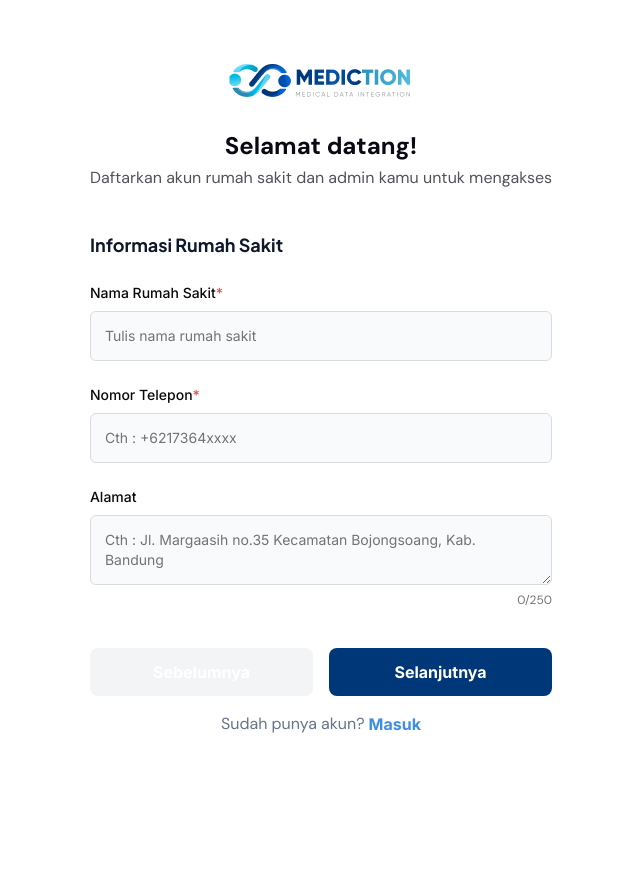
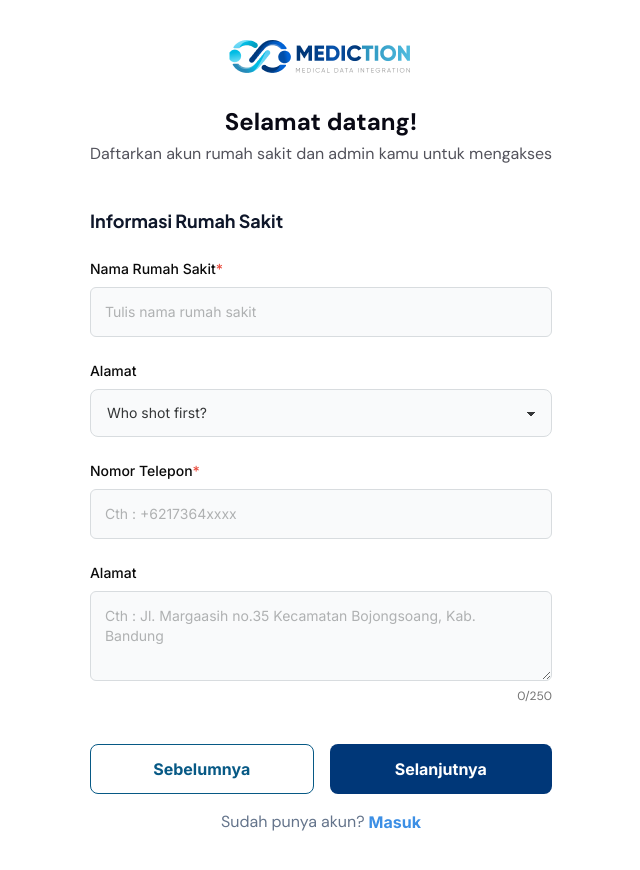
Before and after one commit to craftalpian/mediction, a Next.js app: page /register in a window 1280 px wide. Shown: the top 870 px of the page, without its empty margins (319-959 px from the left). Before the commit the page ends 800 px from the top, so only its background shows below. Built offline with nearby package versions, Linux system fonts and the light colour scheme.

Commit message:
Register

```diff
--- a/app/_atoms/button.tsx
+++ b/app/_atoms/button.tsx
@@ -5,15 +5,24 @@ import clsx from "clsx";
 export interface ButtonInterface {
   title: string;
   disable?: boolean;
+  stroke?: boolean;
 }
 
-export default function Button({ title, disable = false }: ButtonInterface) {
+export default function Button({
+  title,
+  disable = false,
+  stroke = false,
+}: ButtonInterface) {
   return (
     <button
       disabled={disable}
       className={clsx(
-        `w-full rounded-lg justify-center items-center py-3 text-white ${inter.className} font-bold text-base bg-[#003778]`,
-        { "bg-gray-100 text-stone-300": disable }
+        `w-full rounded-lg justify-center items-center py-3 ${inter.className} font-bold text-base bg-[#003778]`,
+        {
+          "bg-gray-100 text-stone-300": disable,
+          "border border-sky-800 bg-white text-sky-800": stroke,
+          "text-white": !stroke,
+        }
       )}
     >
       {title}
--- a/app/_atoms/input.tsx
+++ b/app/_atoms/input.tsx
@@ -18,7 +18,7 @@ export default function Input({
     <input
       type={type}
       placeholder={placeholder}
-      className={`p-[14px] placeholder:text-[#717375] bg-gray-50 ${inter.className} placeholder:${inter.className} text-sm font-normal outline-none border border-[#D8DCDF] rounded-md`}
+      className={`p-[14px] placeholder:text-[#afb1b2] text-[#353738] bg-gray-50 ${inter.className} placeholder:${inter.className} text-sm font-normal outline-none border border-[#D8DCDF] rounded-md`}
     />
   );
 }
--- a/app/register/_components/hospital-info.tsx
+++ b/app/register/_components/hospital-info.tsx
@@ -17,6 +17,18 @@ export default function HospitalInfo() {
         title="Nama Rumah Sakit"
         type="text"
       />
+      <div className="flex flex-col space-y-2">
+        <Title required={false} title="Alamat" />
+        <div className="w-full flex flex-col">
+          <select className="select select-bordered w-full placeholder:text-[#afb1b2] text-[#353738] bg-gray-50 ${inter.className} placeholder:${inter.className} text-sm font-normal border border-[#D8DCDF]">
+            <option disabled selected>
+              Who shot first?
+            </option>
+            <option>Han Solo</option>
+            <option>Greedo</option>
+          </select>
+        </div>
+      </div>
       <InputForm
         name="phone_number"
         placeholder="Cth : +6217364xxxx"
@@ -29,7 +41,8 @@ export default function HospitalInfo() {
         <div className="w-full flex flex-col">
           <textarea
             placeholder="Cth : Jl. Margaasih no.35 Kecamatan Bojongsoang, Kab. Bandung"
-            className={`p-[14px] placeholder:text-[#717375] bg-gray-50 ${inter.className} placeholder:${inter.className} text-sm font-normal outline-none border border-[#D8DCDF] rounded-md`}
+            className={`p-[14px] placeholder:text-[#afb1b2] text-[#353738] bg-gray-50 ${inter.className} placeholder:${inter.className} text-sm font-normal outline-none border border-[#D8DCDF] rounded-md`}
+            rows={3}
           ></textarea>
           <p
             className={`text-neutral-500 text-xs font-normal ${dm.className} mt-2 leading-tight text-right`}
--- a/app/register/page.tsx
+++ b/app/register/page.tsx
@@ -10,7 +10,7 @@ import HospitalInfo from "./_components/hospital-info";
 const StepButton = () => {
   return (
     <div className="inline-flex space-x-4">
-      <Button disable title="Sebelumnya" />
+      <Button stroke title="Sebelumnya" />
       <Button title="Selanjutnya" />
     </div>
   );
```
